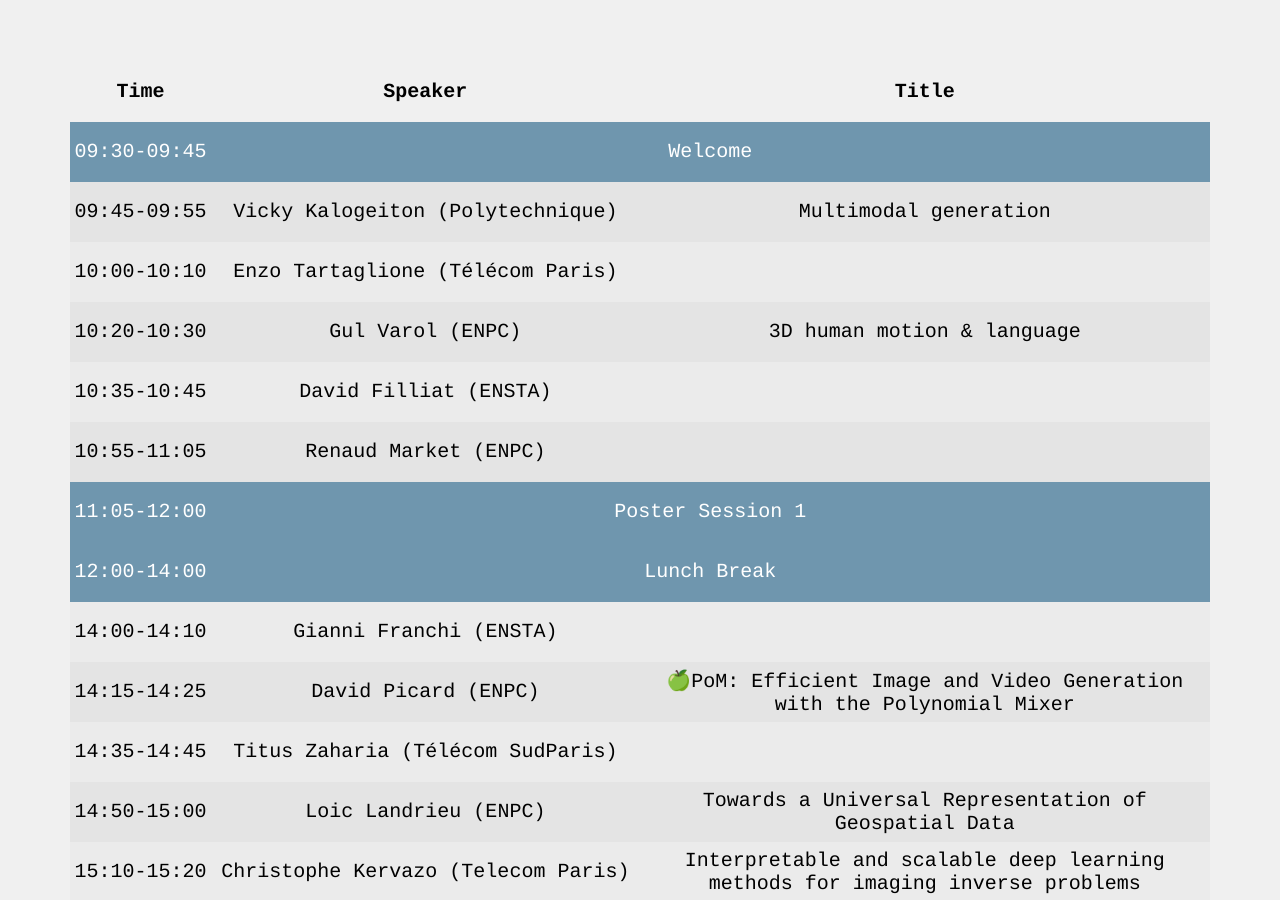
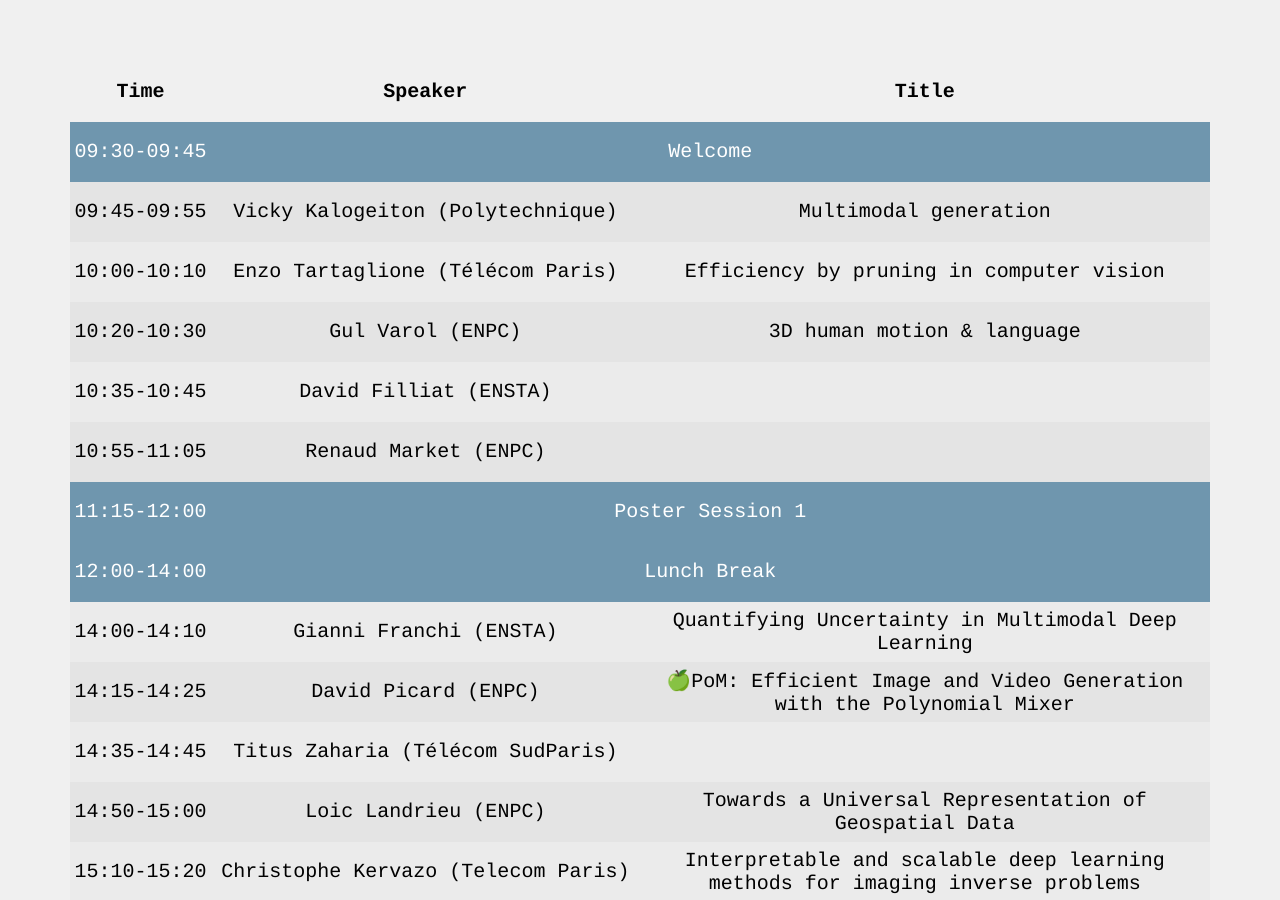
Before and after one commit to ippariscvworkshop/ippariscvworkshop.github.io, a Jekyll site: the page built from index.html, in a window 1280 px wide and 900 px high, scrolled down 1191 px. Built offline with Jekyll 4.4.1, drawn with Linux system fonts in a browser that asks for light colours; some of the changed text lies outside the part shown.

Commit message:
Update index.html

```diff
--- a/index.html
+++ b/index.html
@@ -70,7 +70,7 @@
             <tr>
                 <td>10:00-10:10</td>
                 <td>Enzo Tartaglione (Télécom Paris)</td>
-                <td></td>
+                <td>Efficiency by pruning in computer vision</td>
             </tr>
             <tr>
                 <td>10:20-10:30</td>
@@ -90,7 +90,7 @@
 
             <!-- Poster Session 1 -->
             <tr style="background-color: #6F96AE; color: white;">
-                <td>11:05-12:00</td>
+                <td>11:15-12:00</td>
                 <td colspan="2">Poster Session 1</td>
             </tr>
 
@@ -104,7 +104,7 @@
             <tr>
                 <td>14:00-14:10</td>
                 <td>Gianni Franchi (ENSTA)</td>
-                <td></td>
+                <td>Quantifying Uncertainty in Multimodal Deep Learning</td>
             </tr>
             <tr>
                 <td>14:15-14:25</td>
```
Also changed, not shown: other parts of index.html (+1 -1 lines).
